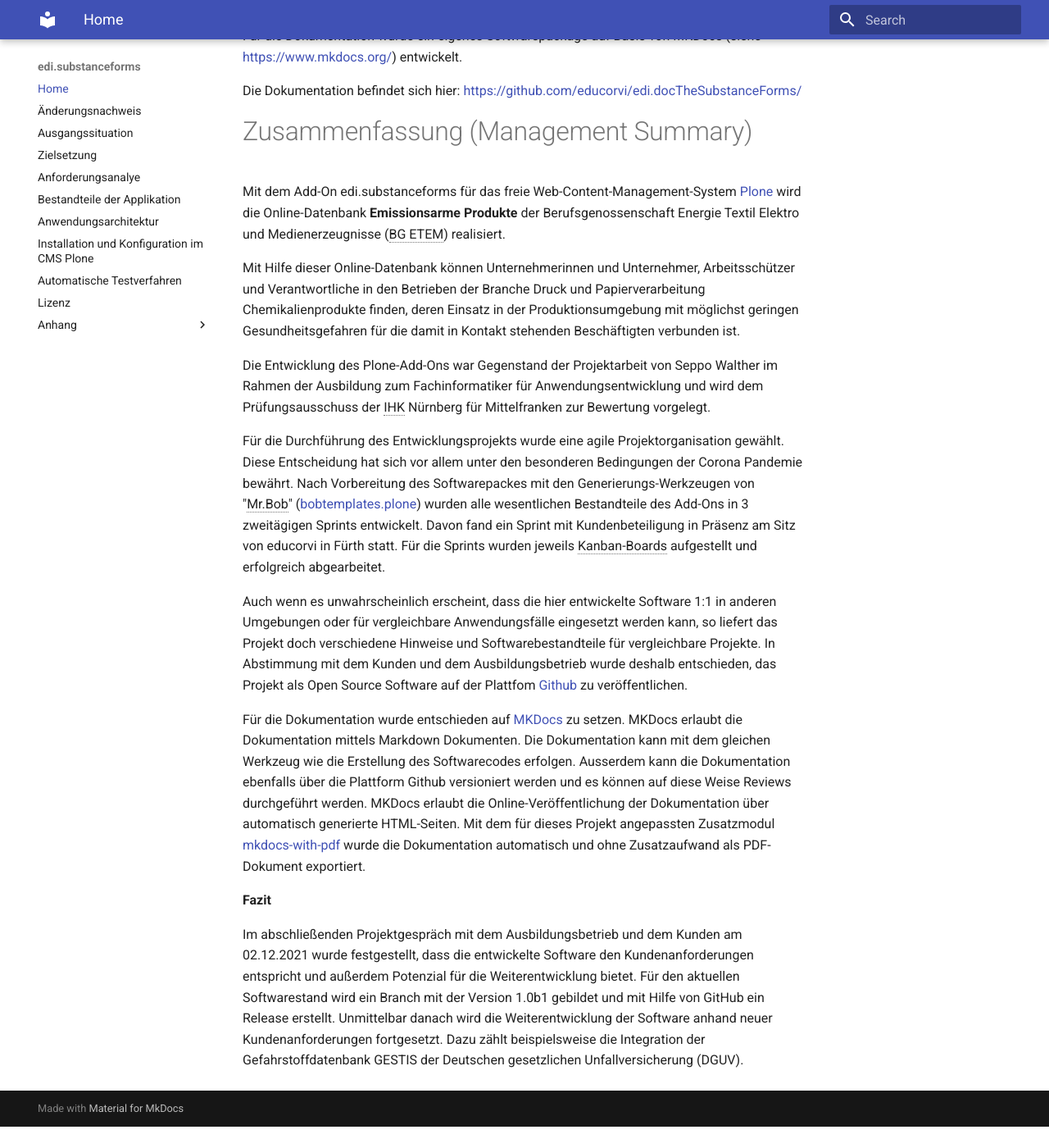
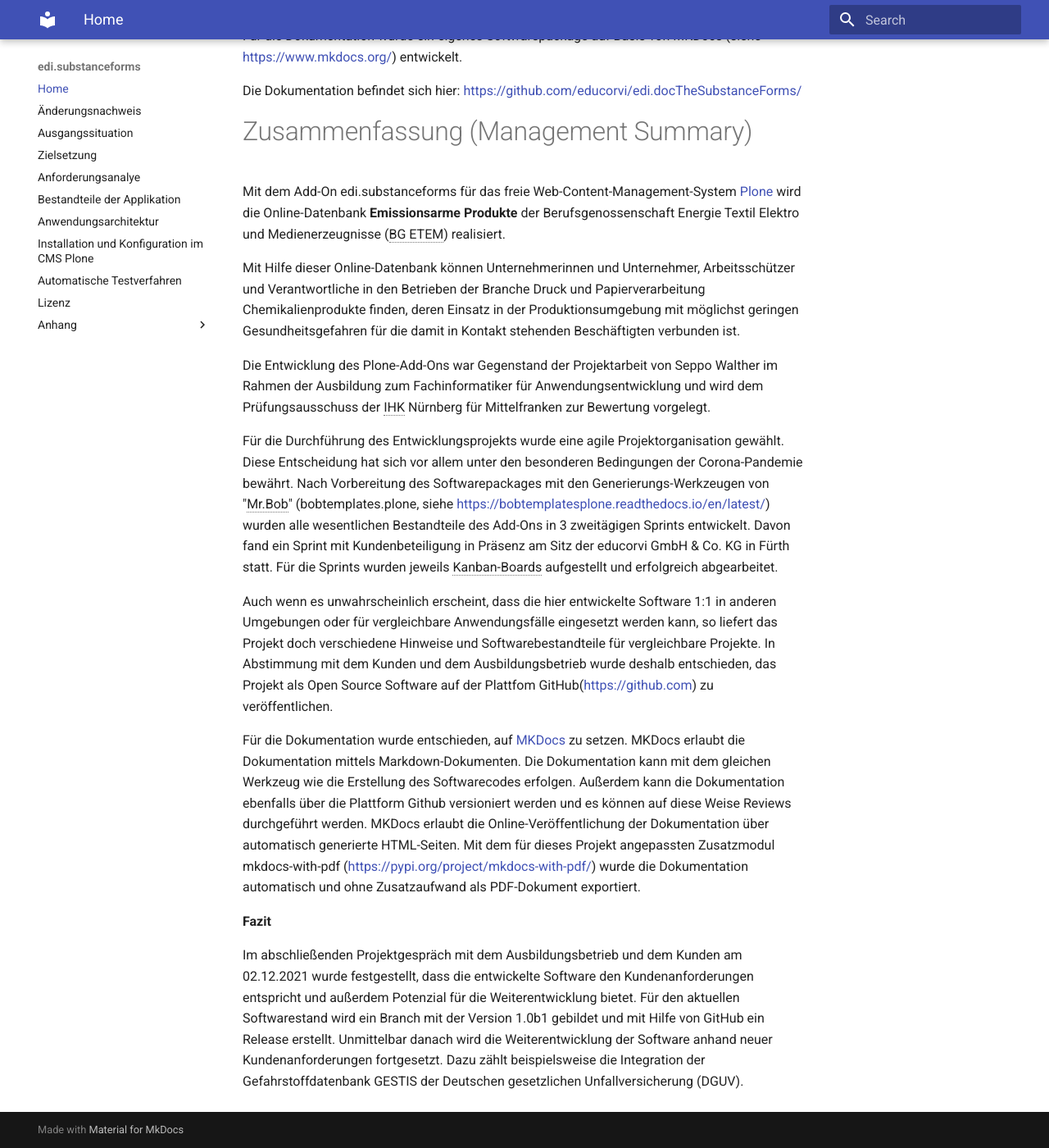
Before and after one commit to educorvi/edi.docTheSubstanceForms, an MkDocs documentation site: the page built from docs/index.md, in a window 1280 px wide and 1400 px high, scrolled down 814 px. Shown: the whole window at 82% size. Built offline with MkDocs 1.6.1 and Material for MkDocs 9.7.7, drawn with Linux system fonts in a browser that asks for light colours; before the commit the page ends 2188 px from its top, so only the background shows below that.

Commit message:
Final changes

```diff
--- a/docs/index.md
+++ b/docs/index.md
@@ -46,25 +46,25 @@
 zur Bewertung vorgelegt.
 
 Für die Durchführung des Entwicklungsprojekts wurde eine agile Projektorganisation gewählt. Diese Entscheidung
-hat sich vor allem unter den besonderen Bedingungen der Corona Pandemie bewährt. Nach Vorbereitung des
-Softwarepackes mit den Generierungs-Werkzeugen von
-"Mr.Bob" ([bobtemplates.plone](https://bobtemplatesplone.readthedocs.io/en/latest/])) wurden alle wesentlichen
+hat sich vor allem unter den besonderen Bedingungen der Corona-Pandemie bewährt. Nach Vorbereitung des
+Softwarepackages mit den Generierungs-Werkzeugen von
+"Mr.Bob" (bobtemplates.plone, siehe [https://bobtemplatesplone.readthedocs.io/en/latest/](https://bobtemplatesplone.readthedocs.io/en/latest/)) wurden alle wesentlichen
 Bestandteile des Add-Ons in 3 zweitägigen Sprints entwickelt. Davon fand ein Sprint mit Kundenbeteiligung
-in Präsenz am Sitz von educorvi in Fürth statt. Für die Sprints wurden jeweils Kanban-Boards aufgestellt und
+in Präsenz am Sitz der educorvi GmbH & Co. KG in Fürth statt. Für die Sprints wurden jeweils Kanban-Boards aufgestellt und
 erfolgreich abgearbeitet.
 
 Auch wenn es unwahrscheinlich erscheint, dass die hier entwickelte Software 1:1 in anderen Umgebungen oder
 für vergleichbare Anwendungsfälle eingesetzt werden kann, so liefert das Projekt doch verschiedene Hinweise und
 Softwarebestandteile für vergleichbare Projekte. In Abstimmung mit dem Kunden und dem Ausbildungsbetrieb wurde
-deshalb entschieden, das Projekt als Open Source Software auf der Plattfom [Github](https://github.com) zu
+deshalb entschieden, das Projekt als Open Source Software auf der Plattfom GitHub([https://github.com](https://github.com)) zu
 veröffentlichen.
 
-Für die Dokumentation wurde entschieden auf [MKDocs](https://www.mkdocs.org/) zu setzen. MKDocs erlaubt die
-Dokumentation mittels Markdown Dokumenten. Die Dokumentation kann mit dem gleichen Werkzeug wie die Erstellung
-des Softwarecodes erfolgen. Ausserdem kann die Dokumentation ebenfalls über die Plattform Github versioniert
+Für die Dokumentation wurde entschieden, auf [MKDocs](https://www.mkdocs.org/) zu setzen. MKDocs erlaubt die
+Dokumentation mittels Markdown-Dokumenten. Die Dokumentation kann mit dem gleichen Werkzeug wie die Erstellung
+des Softwarecodes erfolgen. Außerdem kann die Dokumentation ebenfalls über die Plattform Github versioniert
 werden und es können auf diese Weise Reviews durchgeführt werden. MKDocs erlaubt die Online-Veröffentlichung
 der Dokumentation über automatisch generierte HTML-Seiten. Mit dem für dieses Projekt angepassten Zusatzmodul
-[mkdocs-with-pdf](https://pypi.org/project/mkdocs-with-pdf/) wurde die Dokumentation automatisch und ohne
+mkdocs-with-pdf ([https://pypi.org/project/mkdocs-with-pdf/](https://pypi.org/project/mkdocs-with-pdf/)) wurde die Dokumentation automatisch und ohne
 Zusatzaufwand als PDF-Dokument exportiert.
 
 **Fazit**
```
Also changed, not shown: docs/anhang4.md (+3 -3 lines), 1 other file.
